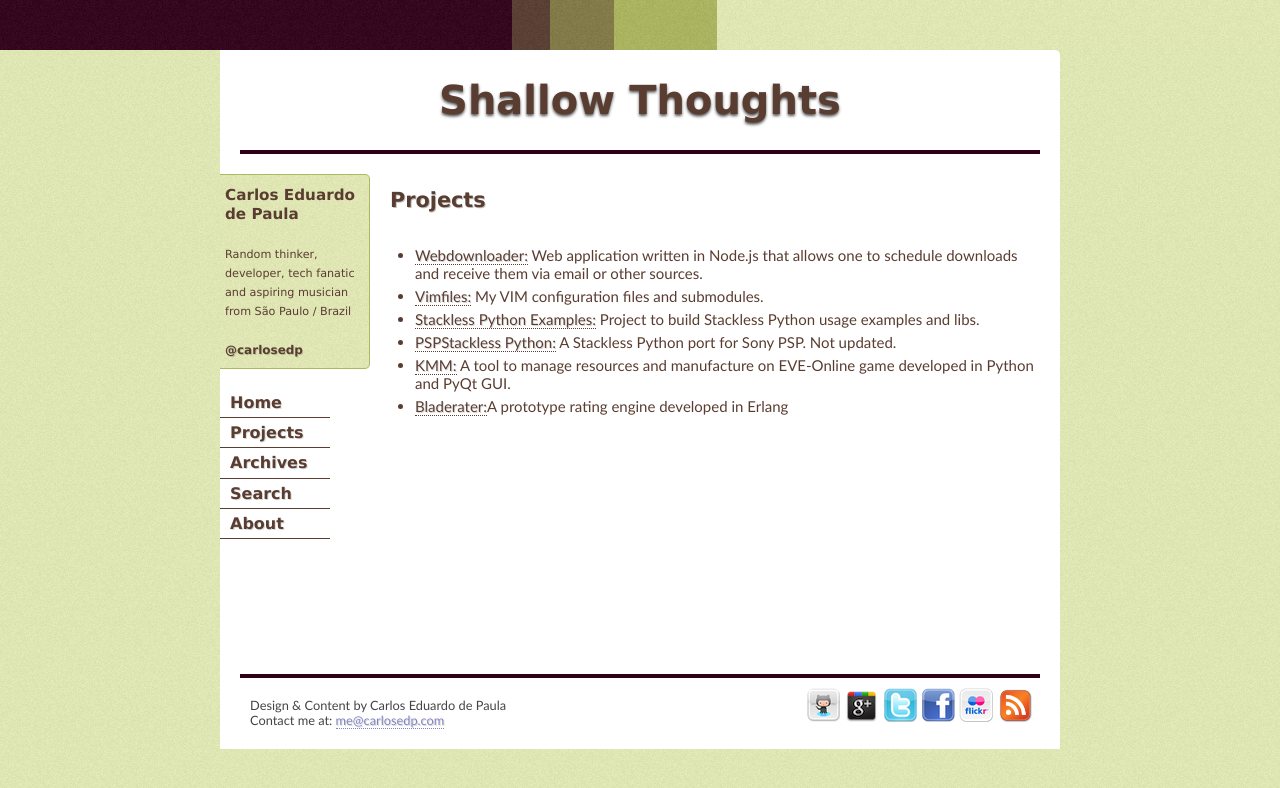
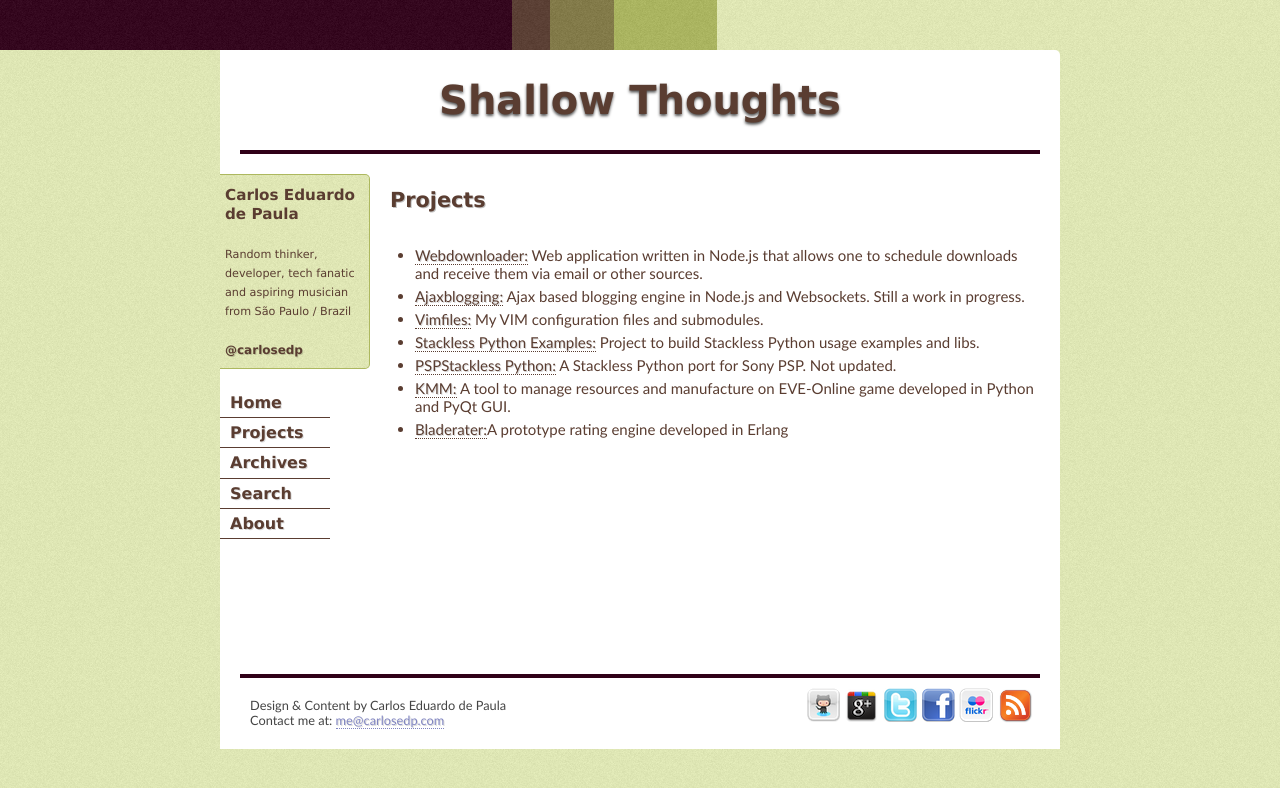
Before and after one commit to carlosedp/carlosedp.github.com, a Jekyll site: the page built from projects/index.markdown, in a window 1280 px wide. Shown: the top 788 px of the page. Built offline with Jekyll 4.4.1, drawn with Linux system fonts in a browser that asks for light colours; Markdown is read by kramdown in place of the engine named in the settings; comment, search, counter and statistics services are not loaded.

Commit message:
Added Ajaxblogging project

```diff
--- a/projects/index.markdown
+++ b/projects/index.markdown
@@ -5,6 +5,7 @@ title: Projects
 # {{ page.title }}
 
 * [Webdownloader:](https://github.com/carlosedp/webdownloader) Web application written in Node.js that allows one to schedule downloads and receive them via email or other sources.
+* [Ajaxblogging:](https://github.com/carlosedp/ajaxblogging) Ajax based blogging engine in Node.js and Websockets. Still a work in progress.
 * [Vimfiles:](http://github.com/carlosedp/vimfiles) My VIM configuration files and submodules.
 * [Stackless Python Examples:](http://code.google.com/p/stacklessexamples) Project to build Stackless Python usage examples and libs.
 * [PSPStackless Python:](http://code.google.com/p/pspstacklesspython) A Stackless Python port for Sony PSP. Not updated.
```
